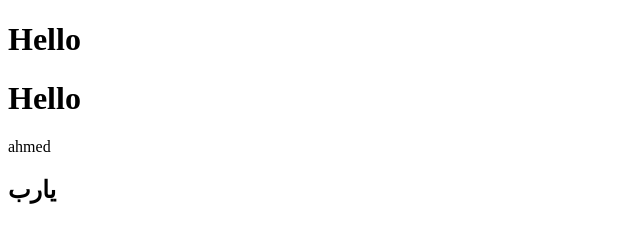
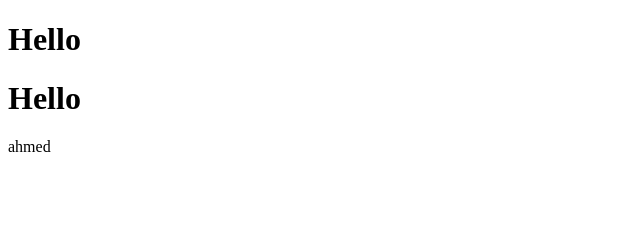
Before and after one commit to Ahmed-Wolf/Pboot, a plain HTML site: page index.html in a window 1280 px wide. Shown: the full height of the page, 0-640 px from the left. Drawn offline with Linux system fonts and the light colour scheme.

Commit message:
edit index

```diff
--- a/index.html
+++ b/index.html
@@ -12,7 +12,6 @@
     <h1>Hello</h1>
     <h1>Hello</h1>
     <p>ahmed</p>
-    <h2>يارب</h2>
 </body>
 
 </html>
```
